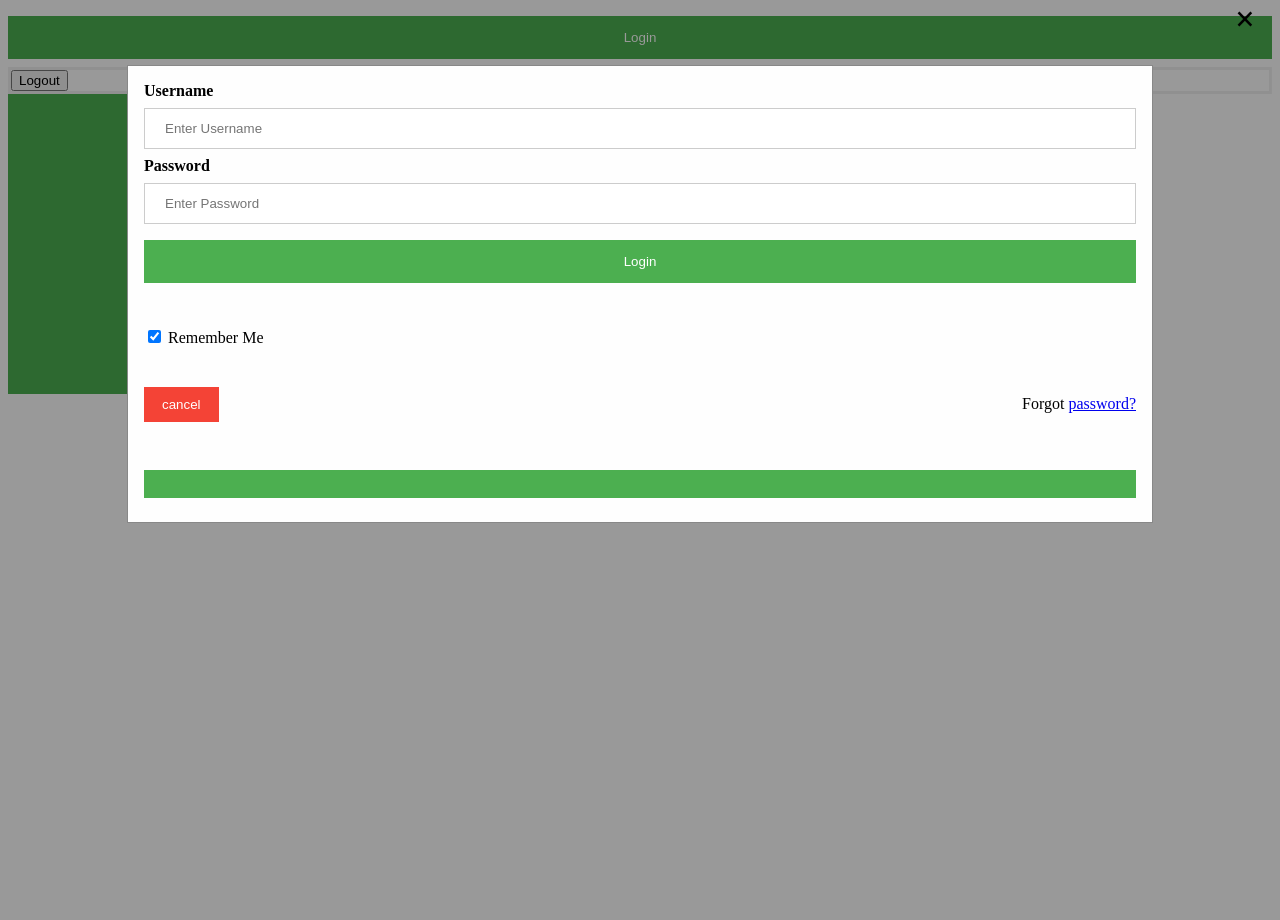
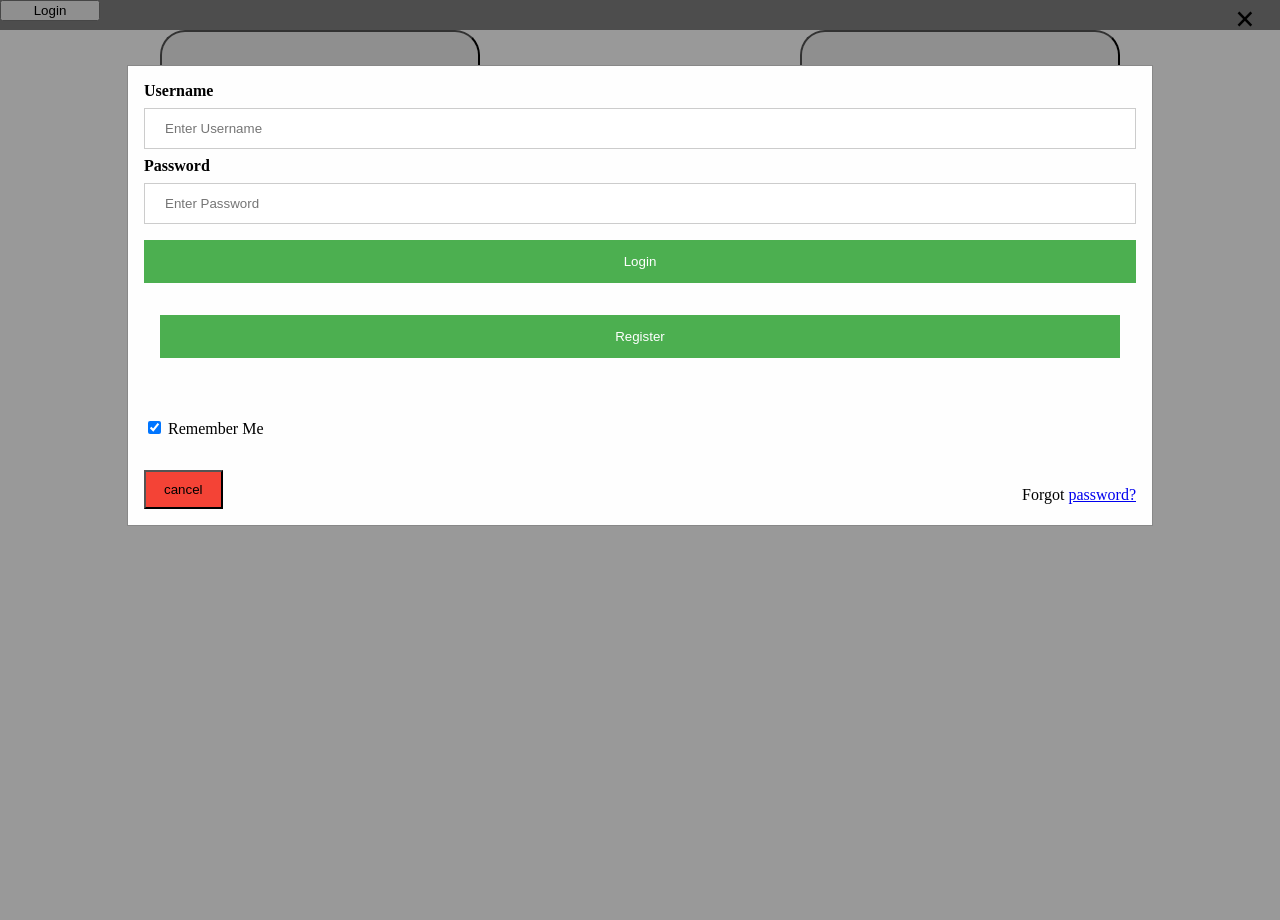
Before and after one commit to nlimon93/QA, a PHP site: page / in a window 1280 px wide, after a click on "Login". Run offline with PHP 8.4, Linux system fonts and the light colour scheme; some libraries are stand-ins or nearby versions.

Commit message:
Add files via upload

```diff
--- a/function-modules/phplogin/psl-config.php
+++ b/function-modules/phplogin/psl-config.php
@@ -3,7 +3,7 @@
     define("HOST", "localhost");
     define("USER", "lnsys");
     define("PASSWORD", "rJ!DiC-i9JqfC&6t0Gm8HCfJUUtNs4O^");
-    define("DATABASE", "seculog");
+    define("DATABASE", "qaProject");
     //Roles
     define("CAN_REGISTER", "any");
     define("DEFAULT_ROLE", "member");
--- /dev/null
+++ b/function-modules/roomConfiguration/index.php
@@ -0,0 +1,5 @@
+<?php include 'function-modules/view/header.php';?>
+<!--This is where successful login attempts are sent, This is the configuration hub for new "Questions" and rooms owned by the user-->
+<main>
+</main>
+<?php include 'function-modules/view/footer.php';?>
--- a/function-modules/view/header.php
+++ b/function-modules/view/header.php
@@ -8,53 +8,54 @@
 	<link rel="stylesheet" href="resources/Stylesheets/main.css">
 	<link rel="stylesheet" href="resources/Stylesheets/login.css">
 	<script src="resources/javascript/main.js" type="text/javascript" async="true"></script>
-	<script src="https://www.google.com/recaptcha/api.js" async defer></script>
+	<!--script src="https://www.google.com/recaptcha/api.js" async defer></script-->
 </head>
 <body>
 <header>
-    <!--Generate Login Bar based on login status, Check Viewport size and apply necisary adjustments-->
-    <?php ?>
+	<!--Generate Login Bar based on login status, Check Viewport size and apply necisary adjustments-->
 	<div id="login">
+    <?php if (true) : ?>
+
 		<button onclick="document.getElementById('id01').style.display='block'">Login</button>
-    </div>
-    <?php ?>
+
+	<?php endif;?>
 
     <!--If Logged in, Grant access to new menu options and replace login button with logut-->
-    <?php ?>
+    <?php if (false) :?>
 
-    <div id="login">
+
         <form action="/function-modules/phplogin/Logout.php" method="POST">
             <input type="hidden" name="user" value="<?php #this user;?>"/>
             <input type="submit" name="logout" value="Logout"/>
         </form>
+
+	<?php endif;?>
     </div>
-    <?php ?>
-
     <!--The Login Box-->
     <div id="id01" class="modal">
-		<span onclick="document.getElementById('id01').style.display='none'" class="close" title="Close Modal">&times;</span>
-		<form class="modal-content animate" action="/function-modules/phplogin/LoginAttempt.php">
+		<span onclick="document.getElementById('id01').style.display='none'" class="close Mspan" title="Close Modal">&times;</span>
+		<form class="modal-content Mform animate" action="/qna/function-modules/phplogin/loginAttempt.php" method="post">
 			<div class="container">
 				<label for="uname"><b>Username</b></label>
-				<input type="text" placeholder="Enter Username" name="uname" required>
+				<input type="text" class="Minput" placeholder="Enter Username" name="uname" required>
 				<label for="psw"><b>Password</b></label>
-				<input type="password" placeholder="Enter Password" name="psw" required>
-    			<button type="submit">Login</button>
-				<div class="g-recaptcha" data-sitekey="your_site_key"></div>
+				<input type="password" class="Minput" placeholder="Enter Password" name="psw" required>
+				<button class="Mbutton" type="submit">Login</button>
+				<div class="container" style="background-color:$f1f1f1">
+                	<button class="Mbutton" type="button">Register</button>
+           		</div>
+				<!--div class="g-recaptcha" data-sitekey="your_site_key"></div-->
 				<br>
 				<br>
 				<label>
 					<input type="checkbox" checked="checked" name="remember"> Remember Me
 				</label>
 			</div>
-			<div class="container" style="background-color:$f1f1f1">
+			<div class="container " style="background-color:$f1f1f1">
 				<button type="button" onclick="document.getElementById('id01').style.display='none'" class="cancelbtn">cancel</button>
-				<span class="psw">Forgot <a href="#">password?</a></span>
+				<span class="psw Mspan">Forgot <a href="#">password?</a></span>
             </div>
             <!--Close Login Screen open Registrar Screen-->
-            <div class="container" style="background-color:$f1f1f1">
-                <button type="button"></button>
-            </div>
 		</form>
 	</div>
     <!---->
--- a/resources/Stylesheets/login.css
+++ b/resources/Stylesheets/login.css
@@ -1,10 +1,12 @@
   /* Bordered form */
-form {
+
+  .Mform {
       border: 3px solid #f1f1f1;
   }
+  /* Full-width inputs */
 
-/* Full-width inputs */
-input[type=text], input[type=password] {
+  .Minput[type=text],
+  .Minput[type=password] {
       width: 100%;
       padding: 12px 20px;
       margin: 8px 0;
@@ -12,9 +14,9 @@ input[type=text], input[type=password] {
       border: 1px solid #ccc;
       box-sizing: border-box;
   }
+  /* Set a style for all buttons */
 
-/* Set a style for all buttons */
-button {
+  .Mbutton {
       background-color: #4CAF50;
       color: white;
       padding: 14px 20px;
@@ -23,43 +25,43 @@ button {
       cursor: pointer;
       width: 100%;
   }
+  /* Add a hover effect for buttons */
 
-/* Add a hover effect for buttons */
-button:hover {
+  .Mbutton:hover {
       opacity: 0.8;
   }
+  /* Extra style for the cancel button (red) */
 
-/* Extra style for the cancel button (red) */
   .cancelbtn {
       width: auto;
       padding: 10px 18px;
       background-color: #f44336;
   }
+  /* Center the avatar image inside this container */
 
-/* Center the avatar image inside this container */
   .imgcontainer {
       text-align: center;
       margin: 24px 0 12px 0;
   }
+  /* Avatar image */
 
-/* Avatar image */
   img.avatar {
       width: 40%;
       border-radius: 50%;
   }
+  /* Add padding to containers */
 
-/* Add padding to containers */
   .container {
       padding: 16px;
   }
+  /* The "Forgot password" text */
 
-/* The "Forgot password" text */
-span.psw {
+  .Mspan.psw {
       float: right;
       padding-top: 16px;
   }
+  /* Change styles for span and cancel button on extra small screens */
 
-/* Change styles for span and cancel button on extra small screens */
   @media screen and (max-width: 300px) {
       span.psw {
           display: block;
@@ -69,32 +71,41 @@ span.psw {
           width: 100%;
       }
   }
+  /* The Modal (background) */
 
-
- /* The Modal (background) */
   .modal {
-  display: none; /* Hidden by default */
-  position: fixed; /* Stay in place */
-  z-index: 1; /* Sit on top */
+      display: none;
+      /* Hidden by default */
+      position: fixed;
+      /* Stay in place */
+      z-index: 1;
+      /* Sit on top */
       left: 0;
       top: 0;
-  width: 100%; /* Full width */
-  height: 100%; /* Full height */
-  overflow: auto; /* Enable scroll if needed */
-  background-color: rgb(0,0,0); /* Fallback color */
-  background-color: rgba(0,0,0,0.4); /* Black w/ opacity */
+      width: 100%;
+      /* Full width */
+      height: 100%;
+      /* Full height */
+      overflow: auto;
+      /* Enable scroll if needed */
+      background-color: rgb(0, 0, 0);
+      /* Fallback color */
+      background-color: rgba(0, 0, 0, 0.4);
+      /* Black w/ opacity */
       padding-top: 60px;
   }
+  /* Modal Content/Box */
 
-/* Modal Content/Box */
   .modal-content {
       background-color: #fefefe;
-  margin: 5px auto; /* 15% from the top and centered */
+      margin: 5px auto;
+      /* 15% from the top and centered */
       border: 1px solid #888;
-  width: 80%; /* Could be more or less, depending on screen size */
+      width: 80%;
+      /* Could be more or less, depending on screen size */
   }
+  /* The Close Button */
 
-/* The Close Button */
   .close {
       /* Position it in the top right corner outside of the modal */
       position: absolute;
@@ -104,26 +115,34 @@ span.psw {
       font-size: 35px;
       font-weight: bold;
   }
+  /* Close button on hover */
 
-/* Close button on hover */
   .close:hover,
   .close:focus {
       color: red;
       cursor: pointer;
   }
+  /* Add Zoom Animation */
 
-/* Add Zoom Animation */
   .animate {
       -webkit-animation: animatezoom 0.6s;
       animation: animatezoom 0.6s
   }
 
   @-webkit-keyframes animatezoom {
-  from {-webkit-transform: scale(0)}
-  to {-webkit-transform: scale(1)}
+      from {
+          -webkit-transform: scale(0)
+      }
+      to {
+          -webkit-transform: scale(1)
+      }
   }
 
   @keyframes animatezoom {
-  from {transform: scale(0)}
-  to {transform: scale(1)}
+      from {
+          transform: scale(0)
       }
+      to {
+          transform: scale(1)
+      }
+  }
--- a/resources/Stylesheets/main.css
+++ b/resources/Stylesheets/main.css
@@ -1,13 +1,36 @@
 /* Body Region */
 
-header {
-    position: static;
+body {
+    margin: 0;
 }
 
-header#login {
-    right: 100px;
-    width: 300px;
-    height: 100px;
+header {
+    margin: 0;
+    position: static;
+    background: grey;
+    height: 5%;
+    min-height: 30px;
+    max-height: 50px;
+}
+
+header div#login {
+    float: none;
+    margin: 0;
+    min-width: 5%;
+    max-width: 10%;
+    position: right;
+}
+
+#login form {
+    margin: auto;
+    width: 100px;
+    height: 100%;
+}
+
+#login button {
+    margin: 0%;
+    width: 100px;
+    height: 100%;
 }
 
 
@@ -19,10 +42,16 @@ header#login {
 .Quiz {
     float: left;
     width: 50%;
+    height: 100%;
 }
 
 #Q {
-    margin: auto;
+    position: relative;
+    top: 50%;
+    bottom: 25;
+    left: 25%;
+    right: 25%;
+    border-radius: 25px;
     width: 50%;
     height: 300px;
 }
@@ -30,10 +59,16 @@ header#login {
 .Answer {
     float: right;
     width: 50%;
+    height: 100%;
 }
 
 #A {
-    margin: auto;
+    position: relative;
+    top: 50%;
+    bottom: 25;
+    left: 25%;
+    right: 25%;
+    border-radius: 25px;
     width: 50%;
     height: 300px;
 }
```
Also changed, not shown: function-modules/phplogin/loginAttempt.php (+26 -10 lines), resources/database-install-scripts/loginscript.sql (added, +14 -0 lines). Lines whose indentation alone changed are shown as unchanged.
